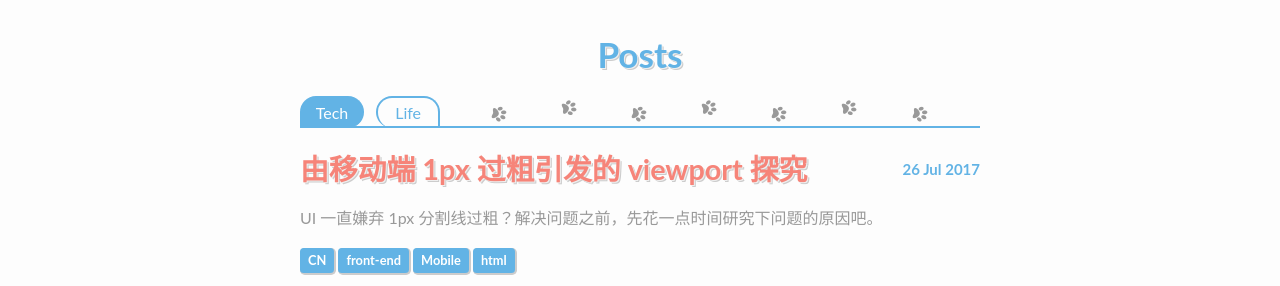
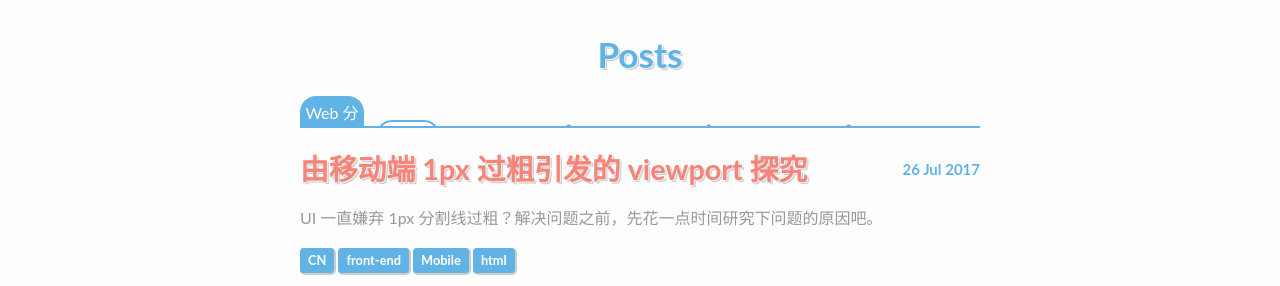
Before and after one commit to Zhou-Yu-Jin/Zhou-Yu-Jin.github.io, a Jekyll site: the page built from meta/posts.md, in a window 1280 px wide. Shown: the part 388-674 px from the top of the page. Built offline with Jekyll 4.4.1, drawn with Linux system fonts in a browser that asks for light colours; comment, search, counter and statistics services are not loaded.

Commit message:
Update post-list.html

```diff
--- a/_layouts/post-list.html
+++ b/_layouts/post-list.html
@@ -8,7 +8,7 @@ layout: default
 				<h1 class="blue-title">Posts</h1>
 			</div>
 			<div class="posts-tabs">
-				<span class="posts-tab-item btn-left tab-one active">Tech</span>
+				<span class="posts-tab-item btn-left tab-one active">Web 分类</span>
 				<span class="posts-tab-item btn-right tab-two">Life</span>
 				{% for i in (1..10) %}
 					<i class="fa fa-paw" aria-hidden="true"></i>
```
